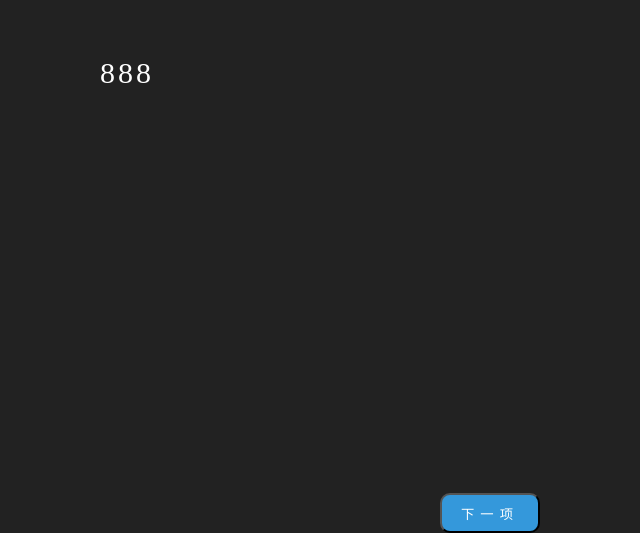
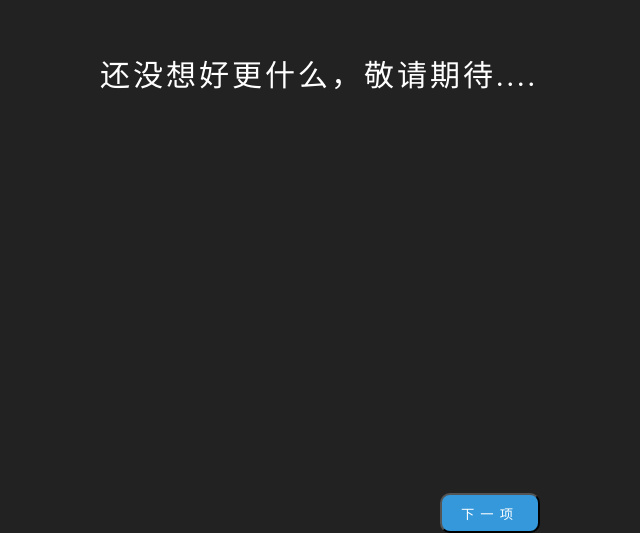
Before and after one commit to KandShuang/pangdaya.github.io, a plain HTML site: page 生日祝福语.html in a window 1280 px wide. Shown: the part 327-860 px from the top of the page, without its empty margins (150-790 px from the left). Drawn offline with Linux system fonts and the light colour scheme.

Commit message:
更改生日祝福语

```diff
--- a/生日祝福语.html
+++ b/生日祝福语.html
@@ -12,7 +12,7 @@
 <body>
     <div class="fu">
         <div class="text">
-            888
+            还没想好更什么，敬请期待....
         </div>
     </div>
     <a href="./开箱子.html">
```
